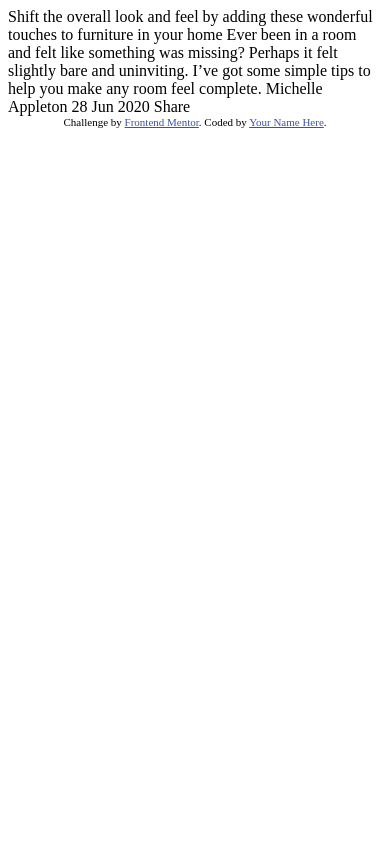
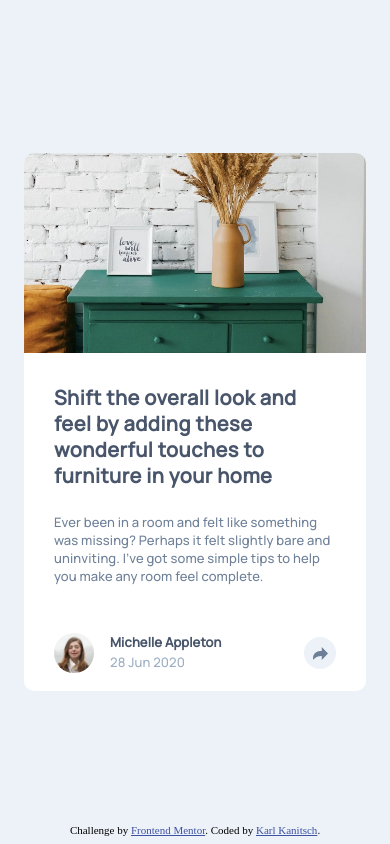
Before and after one commit to kkanit22/FEM-3-1-article-preview-component, a plain HTML site: page index.html in a window 390 px wide. Drawn offline with Linux system fonts and the light colour scheme.

Commit message:
Challenge completely built and responsive with working javascript

```diff
--- /dev/null
+++ b/css/styles.css
@@ -0,0 +1,225 @@
+* {
+  margin: 0;
+  padding: 0;
+  box-sizing: border-box;
+}
+
+:root {
+  --white: #ffffff;
+  --gray-200: #ecf2f8;
+  --gray-400: #9daec2;
+  --gray-500: #6e8098;
+  --gray-900: #48556a;
+  --heading-typography: 700 1.25rem / 1.3 "Manrope", sans-serif;
+  --paragraph-typography: 500 0.8125rem / 1.4 "Manrope", sans-serif;
+  --author-name-typography: 700 0.8125rem / 1.4 "Manrope", sans-serif;
+}
+
+body {
+  background: var(--gray-200);
+  display: flex;
+  flex-direction: column;
+  justify-content: center;
+  align-items: center;
+  min-height: 100vh;
+  padding: 1.5rem;
+}
+main {
+  background: var(--white);
+  border-radius: 0.625rem;
+  display: grid;
+  grid-template: auto / 100%;
+  & .main-image {
+    overflow: hidden;
+    @media screen and (max-width: 600px) {
+      max-height: 12.5rem;
+    }
+
+		& img {
+			border-radius: 0.625rem 0.625rem 0 0;
+			object-fit: fill;
+			object-position: top left;
+			height: 120%;
+			width: 100%;
+			@media screen and (min-width: 600px) {
+				border-radius: 0.625rem 0 0 0.625rem;
+				height: 100%;
+				width: 120%;
+			}
+		}
+  }
+  & article {
+    display: flex;
+    flex-direction: column;
+    align-items: center;
+    padding: 2rem 1.875rem 1.125rem;
+    @media screen and (min-width: 600px) {
+      padding: 2rem 2.25rem 2rem 0;
+    }
+
+    & header {
+      color: var(--gray-900);
+      font: var(--heading-typography);
+      letter-spacing: 0.5px;
+      margin-bottom: 1.5rem;
+    }
+    & .article-text {
+      color: var(--gray-500);
+      font: var(--paragraph-typography);
+      letter-spacing: 0.12px;
+      margin-bottom: 3rem;
+      @media screen and (min-width: 600px) {
+        margin-bottom: 1.5rem;
+      }
+    }
+    .author {
+      display: flex;
+      flex-wrap: nowrap;
+      justify-content: space-between;
+			align-items: center;
+      letter-spacing: 0.12px;
+      position: relative;
+      width: 100%;
+      & .post-attribution {
+        display: grid;
+        gap: 0 1rem;
+        grid-template:
+          "avatar name"
+          "avatar date" / 2.5rem 10rem;
+        & img {
+          border-radius: 100%;
+          grid-area: avatar;
+          width: 2.5rem;
+          height: 2.5rem;
+        }
+        & .author-name {
+          color: var(--gray-900);
+          font: var(--author-name-typography);
+          grid-area: name;
+        }
+        & time {
+          color: var(--gray-400);
+          font: var(--paragraph-typography);
+          grid-area: date;
+        }
+      }
+			& button {
+				border: 0;
+			}
+      & .share-icon {
+        background-color: var(--gray-200);
+        border-radius: 100%;
+        display: flex;
+        justify-content: center;
+        align-items: center;
+        height: 2rem;
+        width: 2rem;
+        & svg {
+          fill: var(--gray-500);
+          width: 0.9375rem;
+          height: auto;
+        }
+				&.button-active {
+					background-color: var(--gray-500);
+					& svg {
+						fill: var(--white);
+					}
+				}
+      }
+      & .share-panel {
+        background: var(--gray-900);
+        border: 1px solid var(--gray-900);
+        border-radius: 0 0 0.625rem 0.625rem;
+        display: flex;
+        gap: 1rem;
+        justify-content: space-between;
+        align-items: center;
+        padding: 1rem 1.875rem 1.125rem;
+        position: absolute;
+        bottom: -1.125rem;
+        left: -1.875rem;
+        /* top: -5rem;
+				left: 14rem; */
+        width: calc(100% + 3.75rem);
+        @media screen and (min-width: 600px) {
+					border-radius: 0.625rem;
+					padding: 1rem 2.375rem 1rem;
+          width: 15.5rem;
+					position: absolute;
+					bottom: 4rem;
+					left: auto;
+					right: -6.7rem;
+          &::after {
+            background: var(--gray-900);
+            content: "";
+            position: absolute;
+            bottom: -0.75rem;
+            left: calc(50% - 0.75rem);
+            height: 0.75rem;
+            width: 1.5rem;
+            clip-path: polygon(0 0, 50% 100%, 100% 0);
+          }
+        }
+        & .main-panel-icons {
+          display: flex;
+          gap: 1rem;
+          justify-content: center;
+          & p {
+            color: var(--gray-400);
+            font: var(--paragraph-typography);
+						letter-spacing: 25%;
+            margin-right: 0.5rem;
+						text-transform: uppercase;
+						@media screen and (min-width: 600px) {
+							margin-right: 1rem;
+						}
+          }
+          & img {
+            height: 1.25rem;
+            width: 1.25rem;
+          }
+        }
+        .share-icon {
+          background-color: var(--gray-500);
+          border-radius: 100%;
+          display: flex;
+          justify-content: center;
+          align-items: center;
+          height: 2rem;
+          width: 2rem;
+          & svg {
+            fill: var(--white);
+            width: 0.9375rem;
+            height: auto;
+          }
+					@media screen and (min-width: 600px) {
+						display: none;
+					}
+        }
+      }
+      & .hidden {
+        display: none;
+      }
+    }
+  }
+  @media screen and (min-width: 600px) {
+    grid-template: 100% / 37.7% minmax(0, 1fr);
+    gap: 2rem;
+    width: 79.2vw;
+  }
+  @media screen and (min-width: 1000px) {
+    gap: 2.5rem;
+    width: 45.625rem;
+  }
+}
+
+.attribution {
+  font-size: 0.6875rem;
+  position: absolute;
+  bottom: 0.5rem;
+  text-align: center;
+}
+
+.attribution a {
+  color: hsl(228, 45%, 44%);
+}
--- a/index.html
+++ b/index.html
@@ -1,36 +1,70 @@
 <!DOCTYPE html>
 <html lang="en">
+
 <head>
 	<meta charset="UTF-8">
-  <meta name="viewport" content="width=device-width, initial-scale=1.0"> <!-- displays site properly based on user's device -->
+	<meta name="viewport" content="width=device-width, initial-scale=1.0">
+	<!-- displays site properly based on user's device -->
 
 	<link rel="icon" type="image/png" sizes="32x32" href="./images/favicon-32x32.png">
+	<link rel="preconnect" href="https://fonts.googleapis.com">
+	<link rel="preconnect" href="https://fonts.gstatic.com" crossorigin>
+	<link href="https://fonts.googleapis.com/css2?family=Manrope:wght@500;900&display=swap" rel="stylesheet">
+	<link rel="stylesheet" href="./css/styles.css">
+	<script defer src="./main.js"></script>
+	<title>Frontend Mentor | Article preview component</title>
+</head>
 
-  <title>Frontend Mentor | Article preview component</title>
-
-  <!-- Feel free to remove these styles or customise in your own stylesheet 👍 -->
-  <style>
-    .attribution { font-size: 0.6875rem; text-align: center; }
-    .attribution a { color: hsl(228, 45%, 44%); }
-  </style>
-</head>
 <body>
-
+	<main>
+		<div class="main-image">
+			<img src="./images/drawers.jpg" alt="Drawers beside a bed" />
+		</div>
+		<article>
+			<header>
 				Shift the overall look and feel by adding these wonderful
 				touches to furniture in your home
-
+			</header>
+			<p class="article-text">
 				Ever been in a room and felt like something was missing? Perhaps
 				it felt slightly bare and uninviting. I’ve got some simple tips
 				to help you make any room feel complete.
+			</p>
+			<section class="author">
+				<div class="post-attribution">
+					<img src="./images/avatar-michelle.jpg" alt="Author avatar">
+					<p class="author-name">Michelle Appleton</p>
+					<time datetime="2020-06-28">28 Jun 2020</time>
+				</div>
+				<button class="share-icon" tabindex="0">
+					<svg role="img" aria-labelledby="svg-title svg-desc" viewbox="0 0 15 13">
+						<path
+							d="M15 6.495L8.766.014V3.88H7.441C3.33 3.88 0 7.039 0 10.936v2.049l.589-.612C2.59 10.294 5.422 9.11 8.39 9.11h.375v3.867L15 6.495z" />
+					</svg>
+				</button>
+				<div class="share-panel hidden" id="share-panel">
+					<div class="main-panel-icons">
+						<p>Share</p>
+						<img src="./images/icon-facebook.svg" alt="icon-facebook"  tab-index="0"/>
+						<img src="./images/icon-twitter.svg" alt="icon-twitter"  tab-index="0"/>
+						<img src="./images/icon-pinterest.svg" alt="icon-pinterest"  tab-index="0"/>
+					</div>
+					<button class="share-icon" tabindex="0">
+						<svg role="img" aria-labelledby="svg-title svg-desc" viewbox="0 0 15 13">
+							<path
+								d="M15 6.495L8.766.014V3.88H7.441C3.33 3.88 0 7.039 0 10.936v2.049l.589-.612C2.59 10.294 5.422 9.11 8.39 9.11h.375v3.867L15 6.495z" />
+						</svg>
+					</button>
 
-  Michelle Appleton
-  28 Jun 2020
+				</div>
+			</section>
 
-  Share
-
+		</article>
+	</main>
 	<footer class="attribution">
 		Challenge by <a href="https://www.frontendmentor.io?ref=challenge">Frontend Mentor</a>.
-    Coded by <a href="#">Your Name Here</a>.
+		Coded by <a href="https://www.frontendmentor.io/profiles/kkanit22">Karl Kanitsch</a>.
 	</footer>
 </body>
+
 </html>
--- /dev/null
+++ b/main.js
@@ -0,0 +1,9 @@
+const sharePanel = document.getElementById('share-panel');
+const shareIcon = document.querySelectorAll('.share-icon');
+
+for (instance of shareIcon) {
+	instance.addEventListener('click', () => {
+		sharePanel.classList.toggle('hidden');
+		shareIcon[0].classList.toggle('button-active');
+	})
+}
```
Lines whose indentation alone changed are shown as unchanged.
